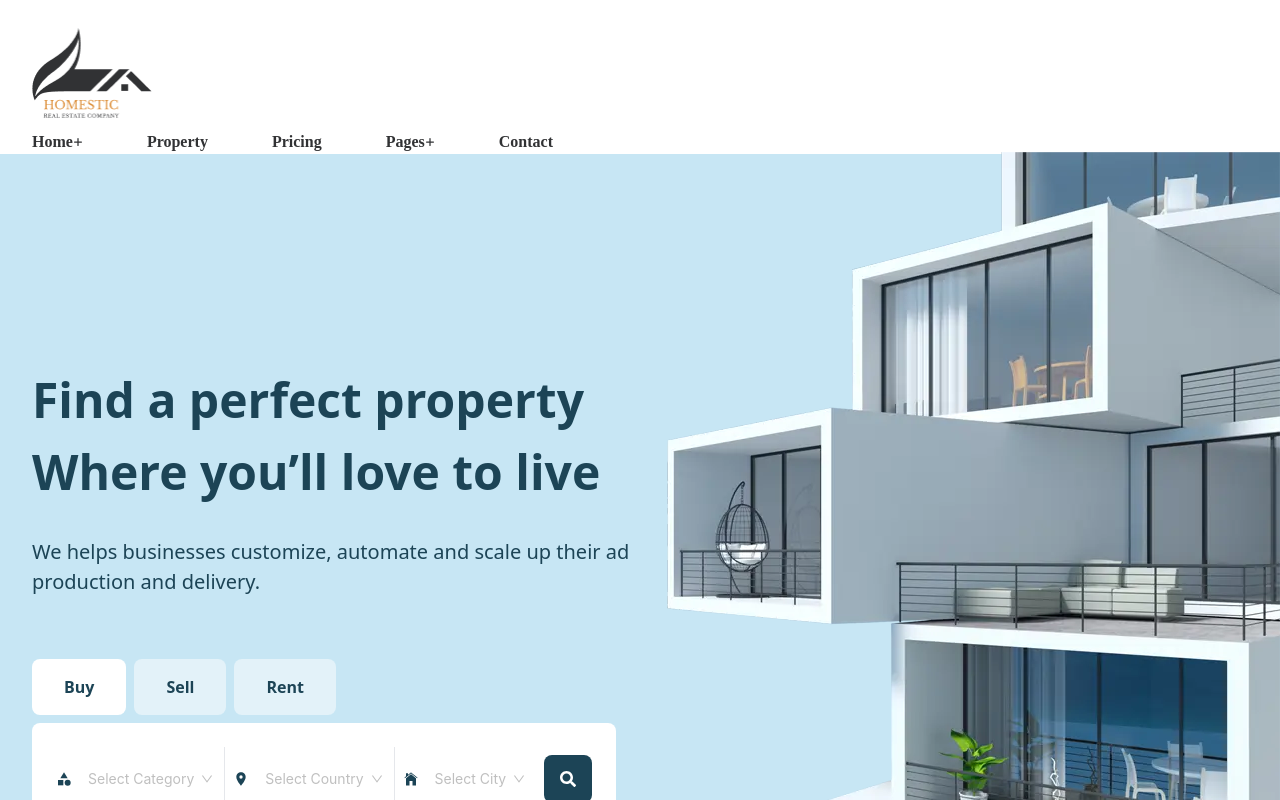
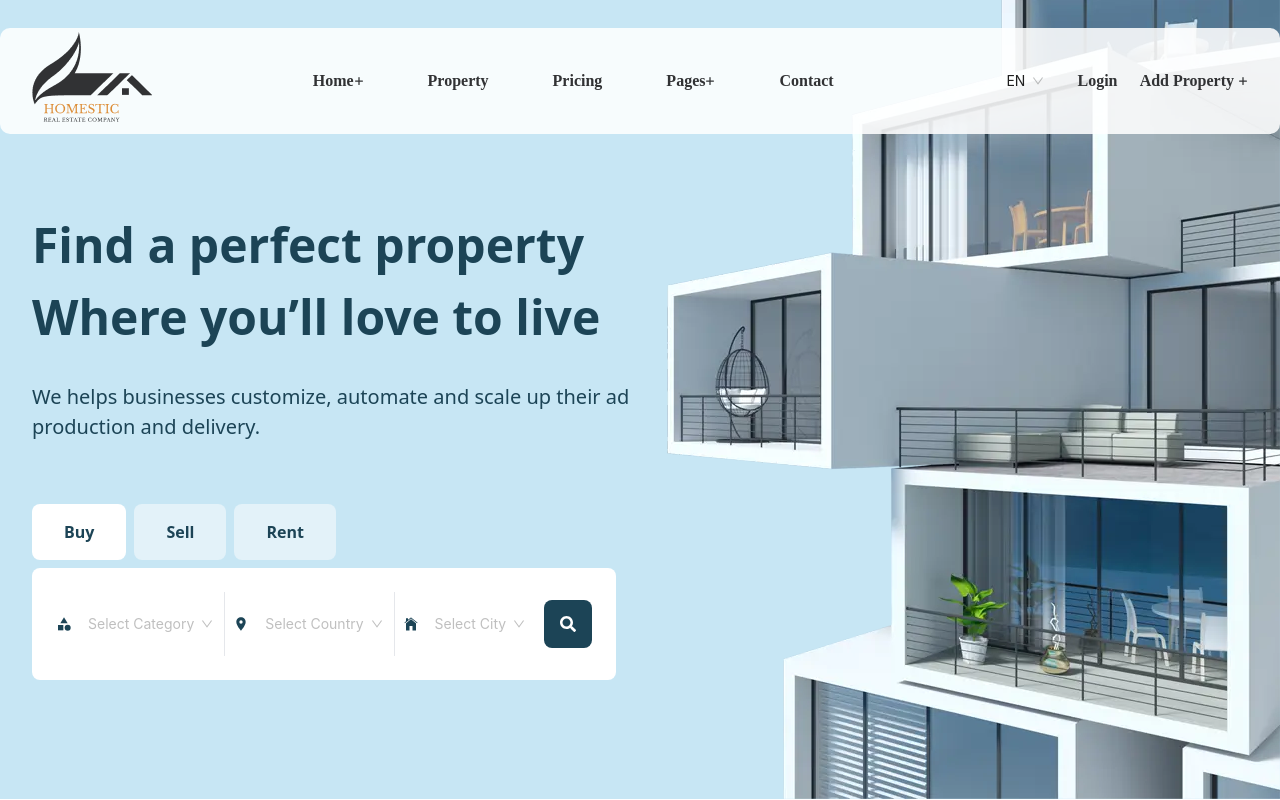
Before and after one commit to Tasniasamia/Project_Structure, a Next.js app: page / in a window 1280 px wide. Shown: the top 800 px of the page. Built offline with nearby package versions, Linux system fonts and the light colour scheme.

Commit message:
realstate project header done

```diff
--- a/app/components/(site)/home1/banner/banner.js
+++ b/app/components/(site)/home1/banner/banner.js
@@ -9,7 +9,7 @@ import { FaSearch } from "react-icons/fa";
 const Banner = () => {
   const [tab, setTab] = useState("buy");
   return (
-    <div className="relative dark:bg-black bg-[#c7e6f4] md:h-[800px] ">
+    <div className="relative dark:bg-black bg-[#c7e6f4] md:h-[800px] lg:mt-[-135px] mt-[-110px] top-0">
       <div className=" container relative z-20 flex flex-col justify-center md:py-[210px] py-[60px]">
         {/* hero content */}
         <div className="sm:w-[605px] w-full">
--- a/app/components/siteLayout/header.js
+++ b/app/components/siteLayout/header.js
@@ -1,9 +1,13 @@
 "use client";
 
-import { Dropdown, Menu } from "antd";
+import { Button, Dropdown, Menu, Select } from "antd";
 import Image from "next/image";
 import Link from "next/link";
 import { FaPlus } from "react-icons/fa6";
+import { FaRegUser } from "react-icons/fa";
+import { FaBars } from "react-icons/fa";
+import { useState } from "react";
+import { IoMdClose } from "react-icons/io";
 
 const Header = () => {
   const menu = (
@@ -47,40 +51,152 @@ const Header = () => {
           About
         </Link>
       </Menu.Item>
-
     </Menu>
   );
+  const user = false;
+  const [toggle, setToggle] = useState(false);
   return (
+    <div className="lg:mx-0 mx-4">
       <div
-      className="container bg-white bg-opacity-[86.67%] rounded-[10px] mt-7"
+        className="container lg:bg-white lg:bg-opacity-[86.67%] bg-[#ebedf9] rounded-[10px] mt-7 relative z-30 "
         style={{ filter: "drop-shadow(0px 4px 25px -1px rgba(0, 0, 0, 0.2))" }}
       >
+        <div className="flex justify-between items-center ">
           <Image
             src="/logo-homestick.png"
             height={90}
             width={120}
-        className="h-[90px] w-[120px]"
+            className="lg:h-[90px]  h-[70px] w-[100px] lg:w-[120px] mb-3 mt-[4px] object-cover"
             alt="logo"
           />
-      <div className="pb-3"></div>
-      <div className="flex gap-16 items-center">
-        <Dropdown overlay={menu} trigger={["hover"]}>
-          <div className="flex items-center  text-textdark">
-            <span className="paragraph-6">Home</span>
-            <FaPlus className="!text-[10px] text-textdark" />
+          <div className="lg:flex hidden gap-16 items-center">
+            <Dropdown overlay={menu} trigger={["hover"]} className="">
+              <div className="flex items-center  text-textdark group">
+                <span className="paragraph-6  group-hover:text-primary1 duration-150 transition-colors">
+                  Home
+                </span>
+                <FaPlus className="!text-[10px] text-textdark group-hover:text-primary1 duration-150 transition-colors" />
               </div>
             </Dropdown>
-        <Link href="/property" className="paragraph-6 text-textdark">Property</Link>
-
-        <Link href="/pricing" className="paragraph-6 text-textdark">Pricing</Link>
-
+            <Link
+              href="/property"
+              className="paragraph-6 text-textdark hover:text-primary1 duration-150 transition-colors"
+            >
+              Property
+            </Link>
+            <Link
+              href="/pricing"
+              className="paragraph-6 text-textdark hover:text-primary1 duration-150 transition-colors"
+            >
+              Pricing
+            </Link>
             <Dropdown overlay={menu2} trigger={["hover"]}>
-          <div className="flex items-center  text-textdark">
-            <span className="paragraph-6">Pages</span>
-            <FaPlus className="!text-[10px] text-textdark" />
+              <div className="flex items-center  text-textdark group ">
+                <span className="paragraph-6  group-hover:text-primary1 duration-150 transition-colors">
+                  Pages
+                </span>
+                <FaPlus className="!text-[10px] text-textdark group-hover:text-primary1 duration-150 transition-colors" />
               </div>
             </Dropdown>
-        <Link href="/" className="paragraph-6 text-textdark">Contact</Link>
+            <Link
+              href="/"
+              className="paragraph-6 text-textdark  hover:text-primary1 duration-150 transition-colors"
+            >
+              Contact
+            </Link>
+          </div>
+          <div className="flex items-center gap-[22.14px] ">
+            <Select
+              variant="borderless"
+              className="w-fit "
+              options={[
+                { label: "EN", value: "en" },
+                { label: "BN", value: "bn" },
+              ]}
+              value="EN"
+            />
+            {user ? (
+              <FaRegUser className="text-base text-textdark" />
+            ) : (
+              <span className="text-textdark paragraph-6  hover:text-primary1 duration-150 transition-colors cursor-pointer">
+                Login
+              </span>
+            )}
+            {toggle ? (
+              <IoMdClose
+                className="paragraph-6 lg:hidden block"
+                onClick={() => {
+                  setToggle(!toggle);
+                }}
+              />
+            ) : (
+              <FaBars
+                className="paragraph-6 lg:hidden block"
+                onClick={() => {
+                  setToggle(!toggle);
+                }}
+              />
+            )}
+            <Dropdown
+              overlay={menu2}
+              trigger={["hover"]}
+              className="lg:flex hidden"
+            >
+              <div className="flex items-center text-textdark cursor-pointer group">
+                <span className="paragraph-6  group-hover:text-primary1 duration-150 transition-colors">
+                  Add Property
+                </span>
+                <FaPlus className="!text-[10px] text-textdark ml-1  group-hover:text-primary1 duration-150 transition-colors" />
+              </div>
+            </Dropdown>
+          </div>
+        </div>
+        {toggle && (
+          <div className=" top-[77px] lg:hidden flex flex-col gap-6 absolute  z-40 h-auto left-0 bg-[#ebedf9] pt-2 w-full container ">
+            <Dropdown overlay={menu} trigger={["hover"]} className="">
+              <div className="flex items-center  text-textdark group">
+                <span className="paragraph-6  group-hover:text-primary1 duration-150 transition-colors">
+                  Home
+                </span>
+                <FaPlus className="!text-[10px] text-textdark group-hover:text-primary1 duration-150 transition-colors" />
+              </div>
+            </Dropdown>
+            <Link
+              href="/property"
+              className="paragraph-6 text-textdark hover:text-primary1 duration-150 transition-colors"
+            >
+              Property
+            </Link>
+            <Link
+              href="/pricing"
+              className="paragraph-6 text-textdark hover:text-primary1 duration-150 transition-colors"
+            >
+              Pricing
+            </Link>
+            <Dropdown overlay={menu2} trigger={["hover"]}>
+              <div className="flex items-center  text-textdark group ">
+                <span className="paragraph-6  group-hover:text-primary1 duration-150 transition-colors">
+                  Pages
+                </span>
+                <FaPlus className="!text-[10px] text-textdark group-hover:text-primary1 duration-150 transition-colors" />
+              </div>
+            </Dropdown>
+            <Link
+              href="/"
+              className="paragraph-6 text-textdark  hover:text-primary1 duration-150 transition-colors"
+            >
+              Contact
+            </Link>
+            <button className="mb-6 w-full py-2 bg-primary1 text-white text-center rounded cursor-pointer">
+              <span className="flex items-center justify-center  text-textdark group gap-2">
+                <span className="paragraph-6 text-white">
+                  Add Property
+                </span>
+                <FaPlus className="!text-[10px] text-white" />
+              </span>
+            </button>
+          </div>
+        )}
       </div>
     </div>
   );
--- a/global.scss
+++ b/global.scss
@@ -3,7 +3,7 @@
 @tailwind utilities;
 
 .container {
-  @apply max-w-7xl mx-auto px-4 sm:px-6 lg:px-8;
+  @apply max-w-7xl mx-auto  px-4 sm:px-6 lg:px-8;
 }
 .custom-shadowHeader {
   box-shadow: 0 9px 20px rgba(28, 68, 86, 0.2);
```
Lines whose indentation alone changed are shown as unchanged.
